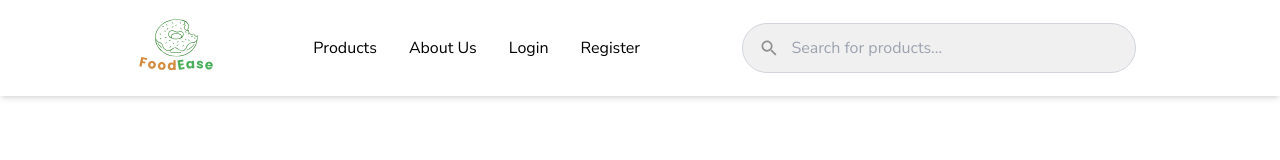
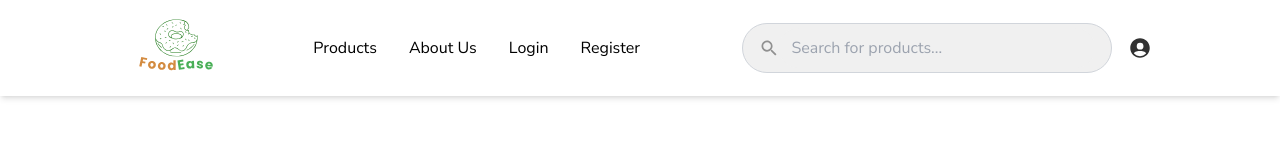
Before and after one commit to Etpaxtysus/go-foodease-fe, a Next.js app: page /user/auth/login in a window 1280 px wide. Shown: the top 160 px of the page. Built offline with nearby package versions, Linux system fonts and the light colour scheme; no server answers.

Commit message:
feat: change routing and add profile on navbar

```diff
--- a/src/app/services/UserService.ts
+++ b/src/app/services/UserService.ts
@@ -68,7 +68,7 @@ export async function getCurrentUser(){
     try {
         const token = await getAuthToken();
 
-        const response = await apiClient.get<ResponseSchema<IUser>>("/customer/current", {
+        const response = await apiClient.get<ResponseSchema<IUser>>("/customer/me", {
           headers: {
             Authorization: `Bearer ${token}`
           }
--- a/src/app/user/auth/register/page.client.tsx
+++ b/src/app/user/auth/register/page.client.tsx
@@ -78,12 +78,12 @@ const UserRegisterPage: React.FC<{}> = () => {
                   </span>
                 </div>
 
-                <div className="flex border-[1px] bg-[#F6F6F6] border-[#D2D2D2] px-4 py-3 rounded-lg text-d-b2">
+                {/* <div className="flex border-[1px] bg-[#F6F6F6] border-[#D2D2D2] px-4 py-3 rounded-lg text-d-b2">
                   <Field className="bg-transparent outline-none text-d-b2" placeholder="Enter password again" id="confirm_password" type="password" name="confirm_password"/>
                   <span className="flex w-full h-full items-center justify-end text-lg text-gray-500">
                     <IoEye/>
                   </span>
-                </div>
+                </div> */}
 
                 <ButtonPrimaryEnable text="Register"/>
               </Form>
--- a/src/components/Navbar/Navbar.tsx
+++ b/src/components/Navbar/Navbar.tsx
@@ -12,10 +12,10 @@ export default function Navbar() {
             <span className='flex w-16 lg:w-24'><img src='../../logos/5.svg' alt="logos" className='w-full h-full'/></span>
           </Link>
           <div className="hidden md:flex items-center space-x-8">
-            <Link href="#products">
+            <Link href="/#products">
               <p className="hover:underline">Products</p>
             </Link>
-            <Link href="#about">
+            <Link href="/#about">
               <p className="hover:underline">About Us</p>
             </Link>
             <Link href="/auth/login">
@@ -42,6 +42,14 @@ export default function Navbar() {
               <button className="lg:hidden flex p-2 text-[#323232] text-d-h4">
                 <IoMdSearch/>
               </button>
+
+              {/* Profile Icon linking to /user/profile */}
+              <Link href="/user/profile">
+                <p>
+                  <IoPersonCircleSharp className="text-2xl text-[#323232]" />
+                </p>
+              </Link>
+
             </div>
         </div>
       </div>
```
